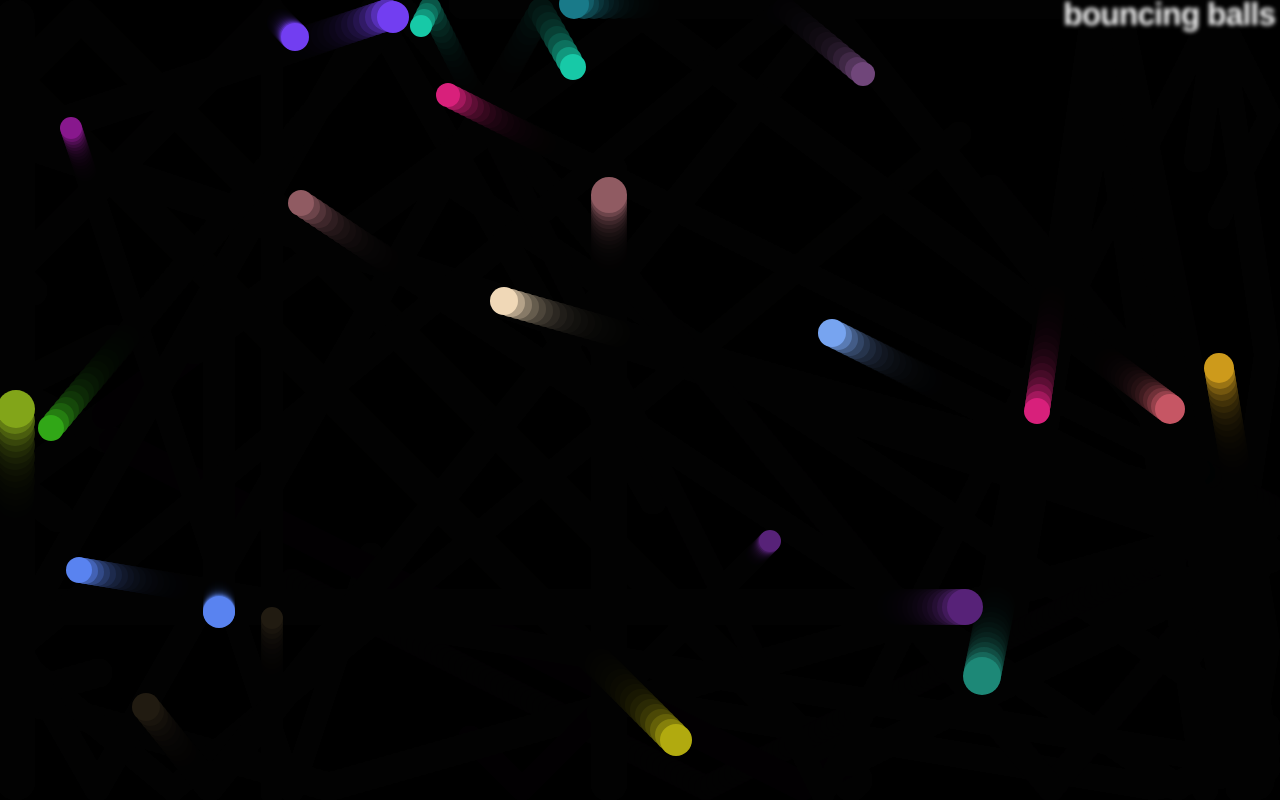
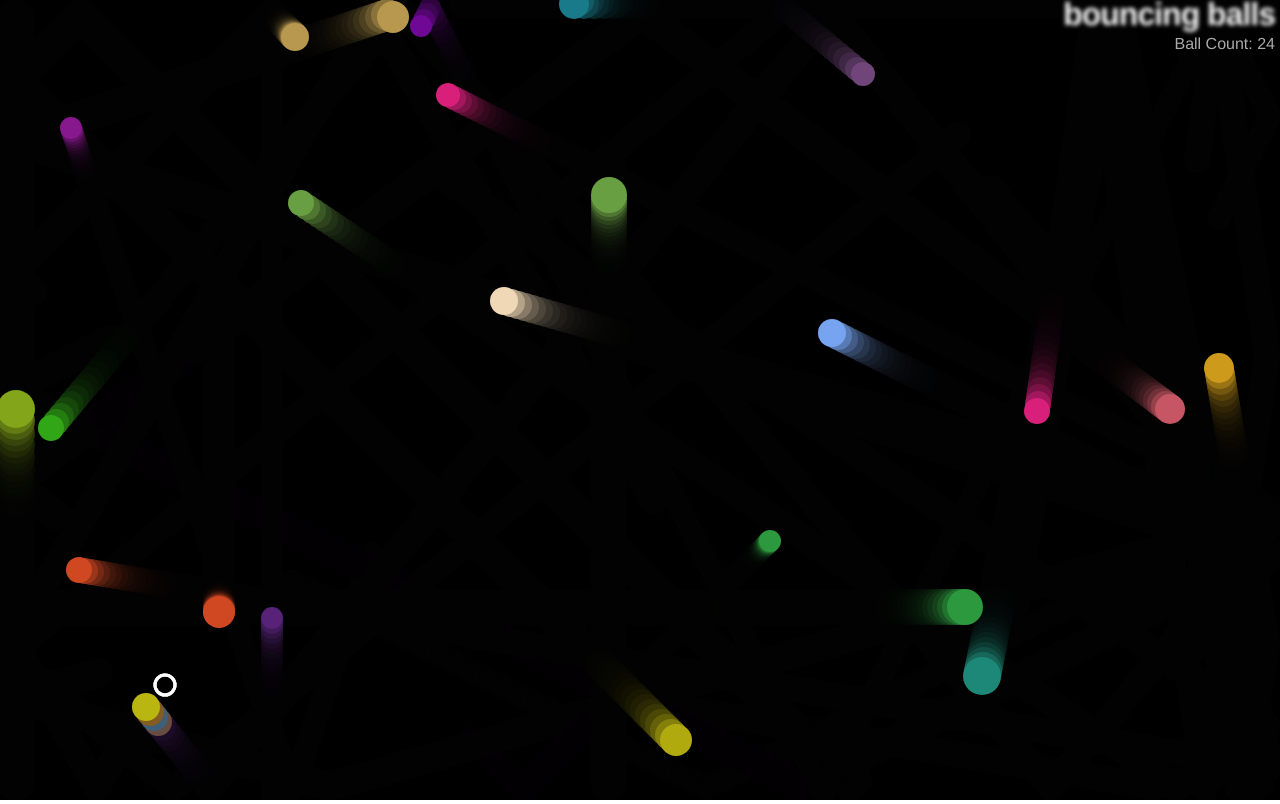
Before and after one commit to Gigglebytes/MozillaJsTutorial, a plain HTML site: page index.html in a window 1280 px wide. Drawn offline with Linux system fonts and the light colour scheme.

Commit message:
Evil Circle Challenge

```diff
--- a/index.html
+++ b/index.html
@@ -8,6 +8,7 @@
 
   <body>
     <h1>bouncing balls</h1>
+    <p id="count"></p>
     <canvas></canvas>
 
     <script src="main.js"></script>
--- a/main.js
+++ b/main.js
@@ -1,29 +1,120 @@
-//code provided from --- https://github.com/mdn/learning-area/blob/master/javascript/oojs/bouncing-balls/main.js
-// setup canvas (provided *.js file)
+//this file includes modified code for the challenge portion.
+//pinky swear I didn't peak at the finished source code.
+//// setup canvas
+//var pTag = document.getElementById("count");
+//pTag.appendChild(1);
+var paragraph = document.getElementById('count');
 var canvas = document.querySelector('canvas');
 var ctx = canvas.getContext('2d');
-
 var width = canvas.width = window.innerWidth;
 var height = canvas.height = window.innerHeight;
+var count = 0;
 
-// function to generate random number
+paragraph.innerHTML = "Ball Count: " + count;
 
-function random(min,max) {
+function random(min,max) { //Random number generator
   var num = Math.floor(Math.random()*(max-min)) + min;
   return num;
 }
 
-/****The following is code added via tutorial progress****/
-
-//Constructor for Balls to be added on the screen
-function Ball(x, y, velX, velY, color, size) {
+//Shape Constructor
+function Shape(x, y, velX, velY, exists) {
   this.x = x;
   this.y = y;
   this.velX = velX;
   this.velY = velY;
+  this.exists = exists;
+}
+//Ball Constructor. Inherits properties from Shape
+function Ball(x, y, velX, velY, exists, color, size) {
+  Shape.call(this, x, y, velX, velY, exists);
   this.color = color;
   this.size = size;
 }
+
+function EvilCircle(x, y, exists, color, size, velX, velY){
+  Shape.call(this, x, y, exists);
+  this.color = color;
+  this.size = size;
+  this.velX = velX;
+  this.velY = velY;
+}
+
+//instantiate prototypes for inheritance
+Ball.prototype = EvilCircle.protoype = Object.create(Shape.prototype);//Inherit Shape
+Ball.prototype.constructor = Ball;
+//EvilCircle.protoype = Object.create(Shape.protoype);
+EvilCircle.prototype.constructor = EvilCircle;
+
+EvilCircle.prototype.draw = function(){
+  ctx.beginPath();//begin drawing on <canvas>
+  ctx.lineWidth = 3;
+  ctx.strokeStyle = this.color;//color of ball
+  ctx.arc(this.x, this.y, this.size, 0, 2 * Math.PI);//draw circle
+  ctx.stroke();//end drawing
+}
+
+EvilCircle.prototype.checkbounds = function(){
+  if ((this.x + this.size) >= width) {//right
+    this.x = this.x - this.size;
+  }
+
+  if ((this.x - this.size) <= 0) {//left
+    this.x = this.x + this.size;
+  }
+
+  if ((this.y + this.size) >= height) {//top
+    this.y = this.y - this.size;
+  }
+
+  if ((this.y - this.size) <= 0) {//bottom
+    this.y = this.y + this.size;
+  }
+
+}
+//Bonus Points!
+/* Set contols for WASD setup on keyboard
+ We set var _this = this; because of the context in which 'this' refers to
+ within the scope of the onkeydown function. If we were to reference 'this.x'
+ within the scope of the window.onkeydown function we would be attempting to
+ set x and y properties on that function and not on the setControls function
+ which may produce undesired results.
+  */
+EvilCircle.prototype.setControls = function(){
+  var _this = this;
+  //here -- this.x would be the x val/pos of an instantiated EvilCircle Obj
+window.onkeydown = function(e) {
+  //here -- this.x would be undefined because there is no x property in window
+    if (e.keyCode === 65) {
+      _this.x -= _this.velX;
+    } else if (e.keyCode === 68) {
+      _this.x += _this.velX;
+    } else if (e.keyCode === 87) {
+      _this.y -= _this.velY;
+    } else if (e.keyCode === 83) {
+      _this.y += _this.velY;
+    }
+  }
+}
+EvilCircle.prototype.collisionDetect = function(){
+  for (var j = 0; j < balls.length; j++) {
+    if (balls[j].exists) {
+      var dx = this.x - balls[j].x;
+      var dy = this.y - balls[j].y;
+      var distance = Math.sqrt(dx * dx + dy * dy);
+
+      if (distance < this.size + balls[j].size) {
+        //balls[j].color = this.color = 'rgb(' + random(0, 255) + ',' + random(0, 255) + ',' + random(0, 255) +')';
+        balls[j].exists = false;
+        paragraph.innerHTML = "Ball Count: " + --count;
+      }
+    }
+  }
+}
+
+
+
+
 //add a draw() method to the Ball()'s prototype i.e. all future balls
 Ball.prototype.draw = function() {
   ctx.beginPath();//begin drawing on <canvas>
@@ -69,6 +160,16 @@ Ball.prototype.collisionDetect = function() {
 }
 
 var balls = [];
+var evilCircle1 = new EvilCircle(
+  random(0,width),
+  random(0,height),
+  true,
+  'white',
+  10,
+  20,
+  20
+);
+evilCircle1.setControls();
 
 function loop() {
   ctx.fillStyle = 'rgba(0, 0, 0, 0.25)';
@@ -80,18 +181,27 @@ function loop() {
       random(0,height),
       random(-7,7),
       random(-7,7),
+      true,
       'rgb(' + random(0,255) + ',' + random(0,255) + ',' + random(0,255) +')',
       random(10,20)
     );
     balls.push(ball);
+    count++;
   }
 
   for (var i = 0; i < balls.length; i++) {
-    balls[i].draw();
-    balls[i].update();
-    balls[i].collisionDetect();
+    if(balls[i].exists){
+      balls[i].draw();
+      balls[i].update();
+      balls[i].collisionDetect();
+    }
   }
 
+  evilCircle1.draw();
+  evilCircle1.checkbounds();
+  evilCircle1.collisionDetect();
+
+  paragraph.innerHTML = "Ball Count: " + count;
   requestAnimationFrame(loop);
 }
 //begin animation
--- a/style.css
+++ b/style.css
@@ -23,3 +23,11 @@ h1 {
   color: transparent;
   text-shadow: 0 0 4px white;
 }
+
+p {
+  position: absolute;
+  margin: 0;
+  top: 35px;
+  right: 5px;
+  color: #aaa;
+}
```
Also changed, not shown: oldMain.js (added, +107 -0 lines), 1 other file.
